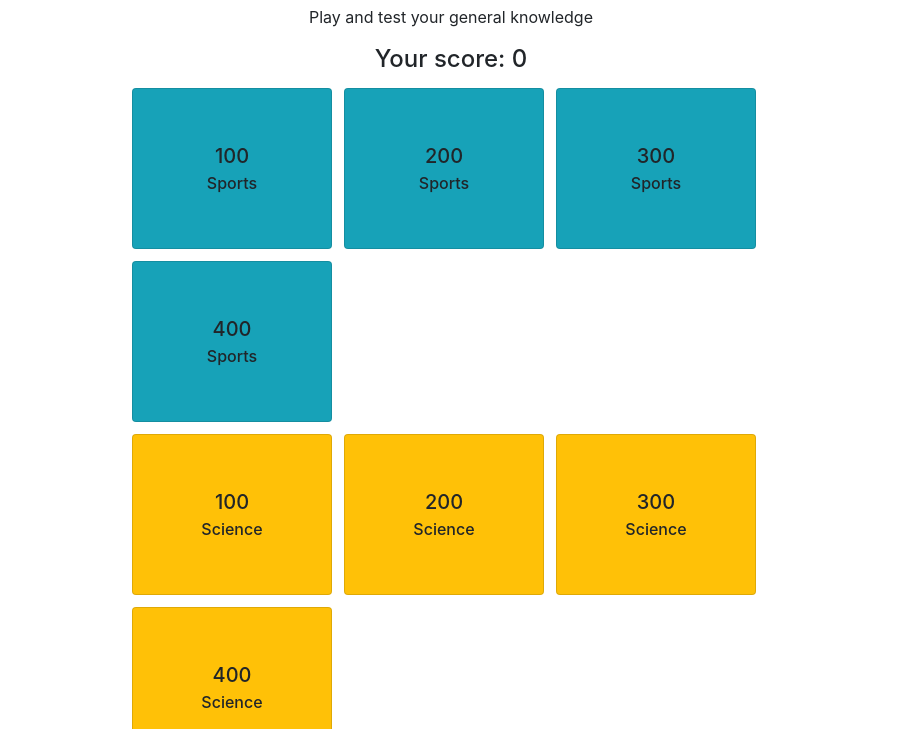
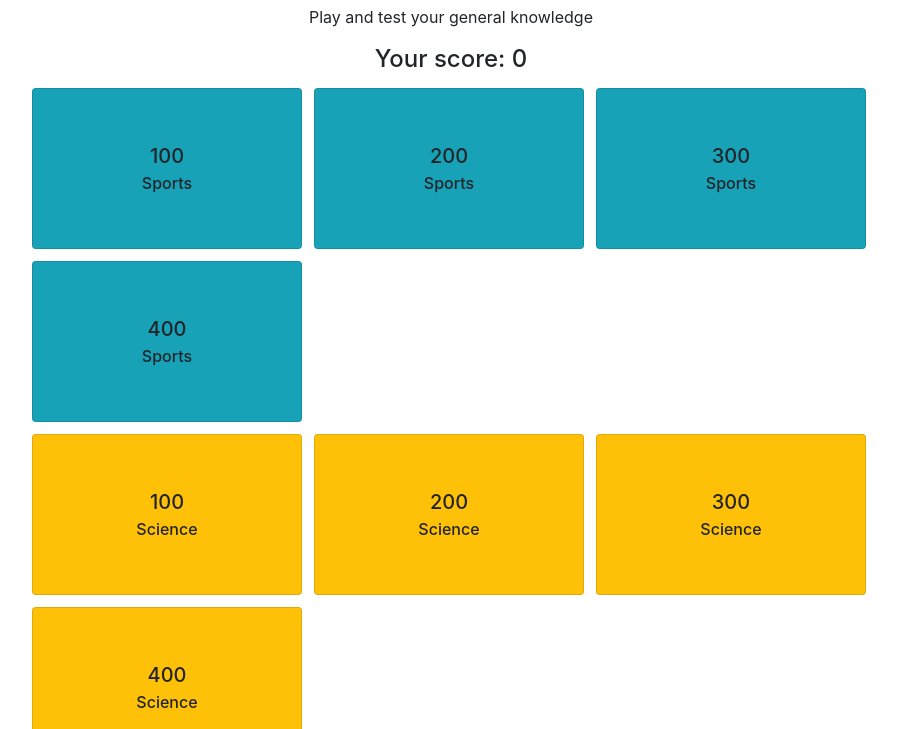
Before and after one commit to dmepaiyeda/trivia-board, a React app: page / in a window 1280 px wide. Shown: the part 71-800 px from the top of the page, without its empty margins (189-1086 px from the left). Built offline with nearby package versions, Linux system fonts and the light colour scheme.

Commit message:
updated readme

```diff
--- a/src/styles/styles.css
+++ b/src/styles/styles.css
@@ -18,10 +18,11 @@
 }
 
 .game-board {
-  padding-right: 300px;
-  padding-left: 300px;
+  padding-right: 200px;
+  padding-left: 200px;
   text-align: center;
   margin: auto;
+  display: flexbox;
 }
 
 .board-heading {
@@ -38,7 +39,7 @@
 .card-item {
   margin: 6px;
   padding: 35px;
-  width: 200px;
+  width: 270px;
 }
 
 .answer-button-style {
```
Also changed, not shown: README.md.
